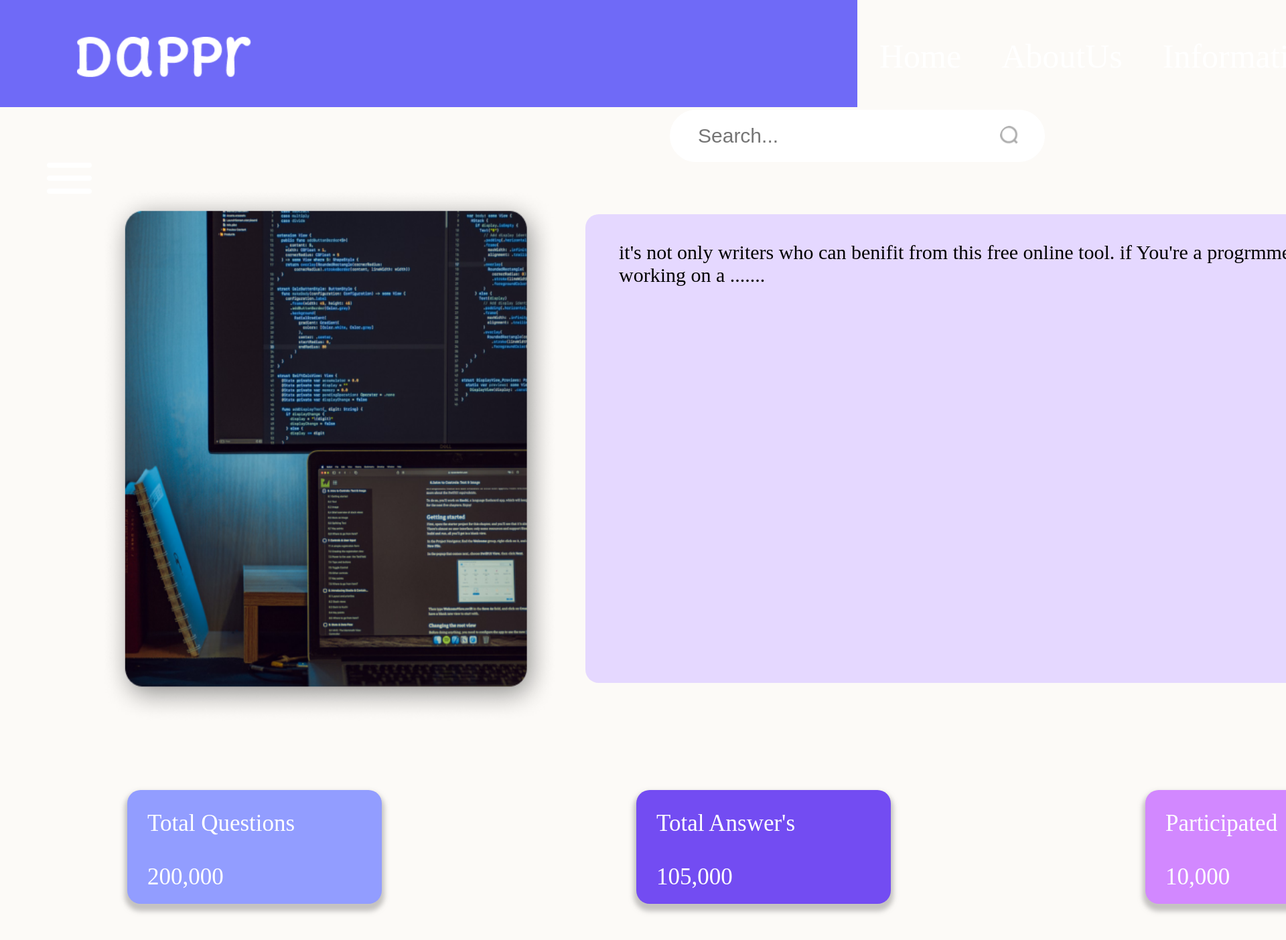
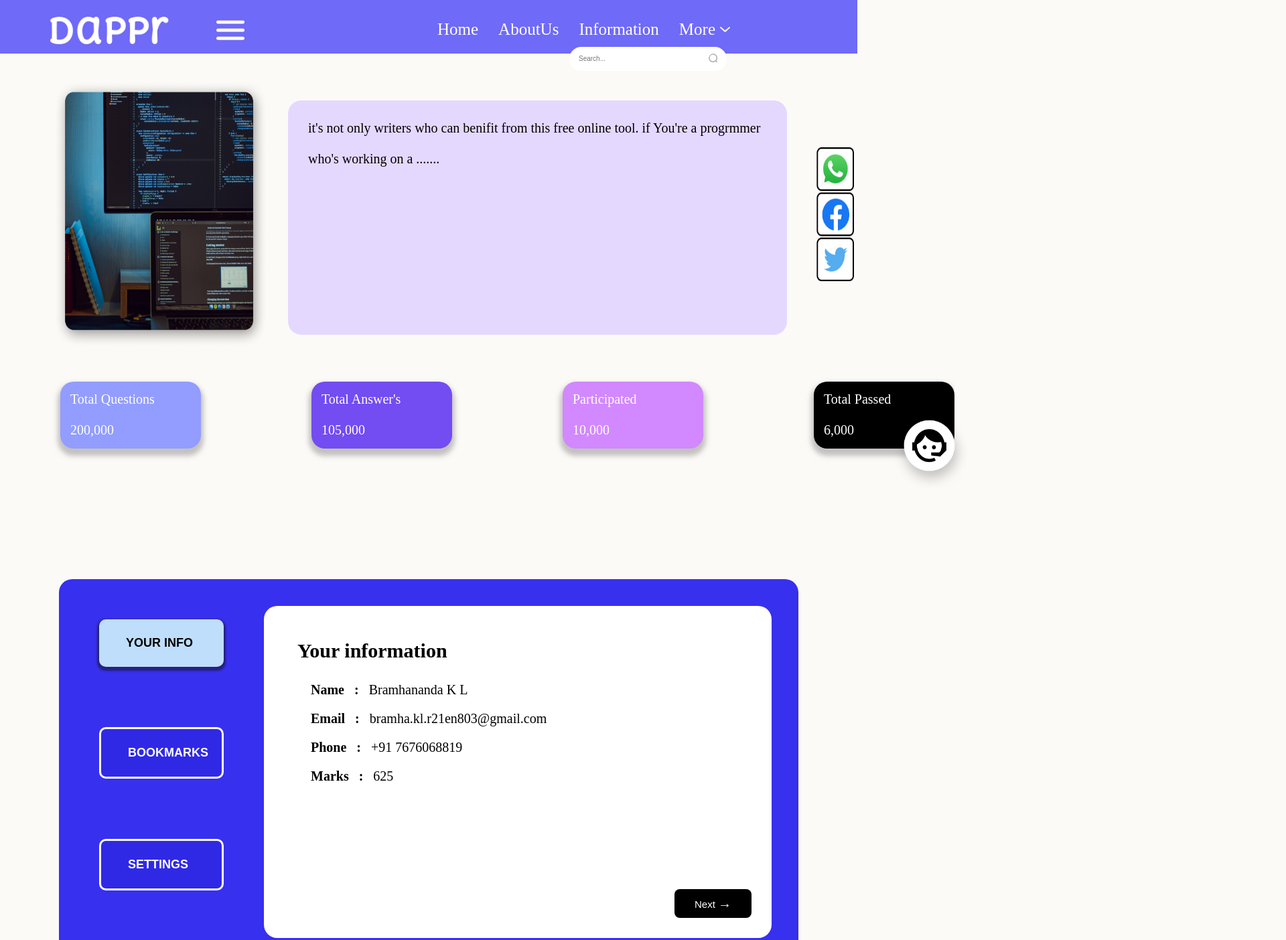
Before and after one commit to KLBramhananda/FullStack_Projects, a plain HTML site: page MicroProject_02/index.html in a window 1280 px wide. Shown: the top 1404 px of the page at 67% size, 1920 px wide, since content can reach past the window. Drawn offline with Linux system fonts and the light colour scheme.

Commit message:
changes done

```diff
--- a/MicroProject_02/index.html
+++ b/MicroProject_02/index.html
@@ -46,7 +46,7 @@
           <img src="img__logs/Group 1.png" alt="body image" id="bodyimg1">
 
           <div class="bodytext">
-            <p id="text">it's not only writers who can benifit from this free online tool. if You're a progrmmer who's working on a .......</p>
+            <p id="text">it's not only writers who can benifit from this free online tool. if You're a progrmmer <br><br> who's working on a .......</p>
           </div>
 
           <img src="img__logs/Frame 1.png" alt="media logo" id="media">
--- a/MicroProject_02/styles.css
+++ b/MicroProject_02/styles.css
@@ -23,7 +23,7 @@ body{
 .navbar{
   width:100%;
   background: #6F6AF7;
-  height: 160px;
+  height: 80px;
   position: fixed;
 }
 .icon{
@@ -31,20 +31,20 @@ body{
   margin:Auto;
 }
 .logo{
-  margin-top: 55px;;
-  margin-left: 115px;
+  margin-top: 25px;;
+  margin-left: 75px;
 
 }
 .logo img{
-  width: 125%;
+  width: 85%;
   height: auto;
 }
 
 .menu{
   width:700px;
   float: left;
-  height: 70px;
-  margin-left: 230px;
+  height: 30px;
+  margin-left: 90px;
 }
 
 ul{
@@ -52,25 +52,25 @@ ul{
   display: flex;
   justify-content: center;
   align-items: center;
-  margin-left: 700px;
+  margin-left: 250px;
 }
 ul li{
   list-style: none;
-  margin-left: 60px;
-  margin-top:55px;
+  margin-left: 30px;
+  margin-top:30px;
 }
 
 ul li a{
   text-decoration: none;
-  font-size: 50px;
+  font-size: 25px;
   color:#ffff;
 
 }
 
 ul #vec1{
-  margin-top:55px;
+  margin-top:30px;
   padding-left: 7px;
-  width: 20px;
+  width: 15px;
 }
 .srh{
   float: left;
@@ -78,10 +78,9 @@ ul #vec1{
   align-items: center;
   background-color: #ffff;
   border: 2px solid #ffff;
-  border-radius: 45px;
-  padding: 15px 35px;
-  margin-top: 45px;
-  margin-left:1000px;
+  border-radius: 35px;
+  padding: 5px 10px;
+  margin-left:850px;
 
 }
 .srh #text1{
@@ -89,12 +88,13 @@ ul #vec1{
   border: none;
   background: transparent;
   outline: none;
-  padding: 5px;
-  font-size: 30px;
+  padding: 2px;
+  font-size: 10px;
 }
+
 .srh img{
-  width: 30px;
-  height: 30px;
+  width: 15px;
+  height: 15px;
   background-color: #ffff;
   border-radius: 50%;
   margin-top: 3px;
@@ -102,13 +102,14 @@ ul #vec1{
 }
 
 .contain{
-  margin-top: 55px;
+  margin-top: 30px;
   width: auto;
-  height: 80px;
+  height: 10px;
 }
 
 .contain #vec2{
-  padding-left: 70px;
+  padding-left: 40px;
+  height: 30px;
 }
 
 /*................................ body page */
@@ -120,89 +121,86 @@ ul #vec1{
 .row1{
   display: flex;
   float: left;
-  padding-top:280px;
+  padding-top:120px;
 
 }
 .row1 #bodyimg1{
-  margin-left:150px;
-  width: 30%;
-  height:800px;
+  margin-left:80px;
+  width: 25%;
+  height:400px;
 }
 
 .bodytext{
 background-color: #E5D8FF;
-height: 700px;
-width: 1900px;
-margin-top: 40px;
-margin-left: 40px;
+height: 350px;
+width: 1000px;
+margin-top: 30px;
+margin-left: 30px;
 border-radius: 20px;
 }
 .bodytext #text{
-  padding-top:40px;
-  padding-left:50px;
-  font-size: 30px;
+  padding-top:30px;
+  padding-left:30px;
+  font-size: 20px;
 }
 
 .row1 #media {
   position: sticky;
   float: right;
-  top: 170px;
-  width: 120px;
-  height: 400px;
-  margin-left: 70px;
-  margin-top: 190px;
+  top: 80px;
+  width: 60px;
+  height: 200px;
+  margin-left: 40px;
+  margin-right: 5px;
+  margin-top: 100px;
 }
 
 
 .row2{
-  grid-gap:250px;
+  grid-gap:95px;
   display: flex;
   float: left;
-  padding-top: 100px;
-  margin-left: 40px;
+  padding-top: 50px;
+  margin-left: 20px;
 }
 .row2 p{
-  font-size: 35px;
+  font-size: 20px;
   color: #ffff;
 }
 .row2 #p1{
   background-color: #929DFF;
-  margin-left: 150px;
-  width: 350px;
-  height:140px;
+  margin-left: 70px;
+  width: 180px;
+  height:70px;
   border-radius: 20px;
-  padding-top: 30px;
-  padding-left: 30px;
+  padding:15px;
   box-shadow: 0px 7px 7px 4px rgba(141, 140, 140, 0.5);
 }
 .row2 #p2{
   background-color: #734CF2;
-  margin-left: 130px;
-  width: 350px;
-  height:140px;
+  margin-left: 70px;
+  width: 180px;
+  height:70px;
   border-radius: 20px;
-  padding-top: 30px;
-  padding-left: 30px;
+  padding:15px;
   box-shadow: 0px 7px 7px 4px rgba(141, 140, 140, 0.5);
 }
 .row2 #p3{
   background-color: #D288FF;
-  margin-left: 130px;
-  width: 350px;
-  height:140px;
+  margin-left: 70px;
+  width: 180px;
+  height:70px;
   border-radius: 20px;
-  padding-top: 30px;
-  padding-left: 30px;
+  padding:15px;
   box-shadow: 0px 7px 7px 4px rgba(141, 140, 140, 0.5);
 }
 .row2 #p4{
   background-color: #000000;
-  margin-left: 130px;
-  width: 350px;
-  height:140px;
+  margin-left: 70px;
+  width: 180px;
+  height:70px;
   border-radius: 20px;
-  padding-top: 30px;
-  padding-left: 30px;
+  padding:15px;
   box-shadow: 0px 7px 7px 4px rgba(141, 140, 140, 0.5);
 
 }
@@ -210,7 +208,7 @@ border-radius: 20px;
 .row2 #cont{
   position: fixed;
   margin-top:30px;
-  width: 220px;
+  width: 120px;
   height: auto;
 }
 
@@ -226,13 +224,13 @@ border-radius: 20px;
 }
 
 .blue-container {
-  margin-top: 250px;
+  margin-top: 150px;
   width: 80%;
   height: 60%;
   background-color: #3730ee;
   border-radius: 20px;
   display: flex;
-  padding: 80px;
+  padding: 40px;
 }
 
 .left-column {
@@ -240,24 +238,25 @@ border-radius: 20px;
   flex-direction: column;
   justify-content: flex-start;
   width: 20%;
-  padding-right: 120px;
-  padding-left: 40px;
+  padding-right: 60px;
+  padding-left: 20px;
 }
 
 .left-column button {
-  margin-top: 30px;
-  margin-bottom: 150px;
-  padding: 50px 20px;
-  padding-left: 100px;
+  margin-top: 20px;
+  margin-bottom: 70px;
+  padding: 25px 20px;
+  padding-left: 40px;
   border: none;
-  border-radius: 20px;
-  font-size: 35px;
+  border-radius: 10px;
+  font-size: 18px;
   cursor: pointer;
   width: 100%;
   text-align: left;
 }
 
 .info-button {
+  box-shadow: 0px 3px 3px 3px rgba(19, 18, 18, 0.5);
   background-color: #BFDEFB;
   color: black;
 }
@@ -265,12 +264,13 @@ border-radius: 20px;
 .bookmark-button, .settings-button {
   background-color: #2f29e6;
   color: white;
-  border: 5px solid white !important;
+  border: 3px solid white !important;
 }
 
 
 .right-column {
-  width: 70%;
+  width: 85%;
+  height: 95%;
 }
 
 .info-box {
@@ -282,32 +282,32 @@ border-radius: 20px;
 }
 
 .info-box h2 {
-  font-size: 60px;
-  padding-top: 60px ;
-  padding-left:60px;
-  margin-bottom: 60px;
+  font-size: 30px;
+  padding-top: 30px ;
+  padding-left:30px;
+  margin-bottom: 30px;
 }
 
 .info-box p {
-  font-size: 40px;
-  margin-left: 100px;
-  margin-bottom: 30px;
+  font-size: 20px;
+  margin-left: 50px;
+  margin-bottom: 20px;
 }
 
 .next-button {
   position: absolute;
-  bottom: 60px;
-  right: 60px;
+  bottom: 30px;
+  right: 30px;
   background-color: black;
   color: white;
   border: none;
-  padding: 30px 60px;
+  padding: 10px 30px;
   border-radius: 8px;
   cursor: pointer;
 }
 .next-button span1{
-  font-size: 30px;
+  font-size: 15px;
 }
 .next-button span{
-  font-size: 40px;
+  font-size: 20px;
 }
```
